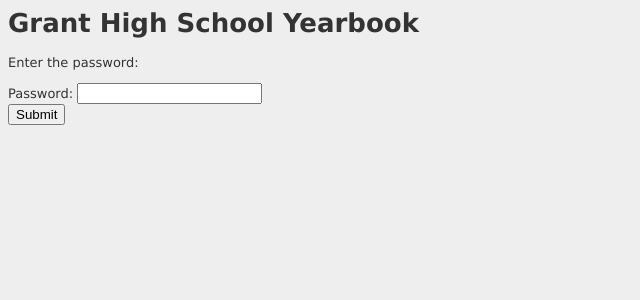
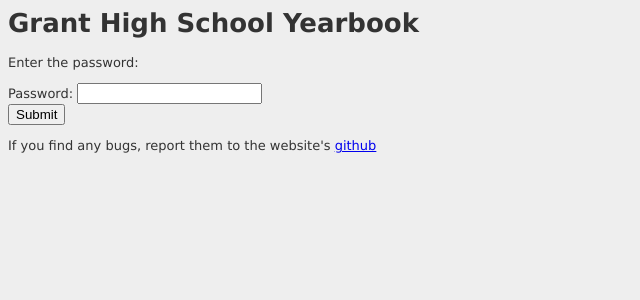
Before and after one commit to waylon531/grantyearbook, a PHP site: page / in a window 1280 px wide. Shown: the top 300 px of the page, without its empty margins (0-640 px from the left). Run offline with PHP 8.4, Linux system fonts and the light colour scheme.

Commit message:
Issues page links
Added links onto pages for the github issues page, makeing the problem
page unnecessary.

```diff
--- a/index.php
+++ b/index.php
@@ -19,5 +19,6 @@ if ($_SESSION['invalid'] == true) {
     $_SESSION['invalid'] = false; //Reset invalid
 }
 ?>
+        <p>If you find any bugs, report them to the website's <a href="https://github.com/waylon531/grantyearbook/issues">github</a></p>
     </body>
 </html>
--- a/verify.php
+++ b/verify.php
@@ -78,8 +78,8 @@ if ($_SESSION['password'] == "password") { //Check password against plaintext. U
     $_SESSION['overwritten'] = "";
     echo '<form name="input" action="/verify.php" method="post">
 <input type="submit" value="Click to refresh page"';
-        echo '>
-</form> ';
+        echo ">
+</form> <p>If you find any bugs, report them to the website's <a href='https://github.com/waylon531/grantyearbook/issues'>github</a></p>";
 } else {
     $_SESSION['invalid'] = true; //If the password was incorrectly entered change invalid to true so that when you go back to the home page invalid password is displayed
     echo '<meta http-equiv="refresh" content="0;URL=index.php" /> '; //If the password was incorrect return you to the login page
```
Also changed, not shown: problem.html (deleted).
